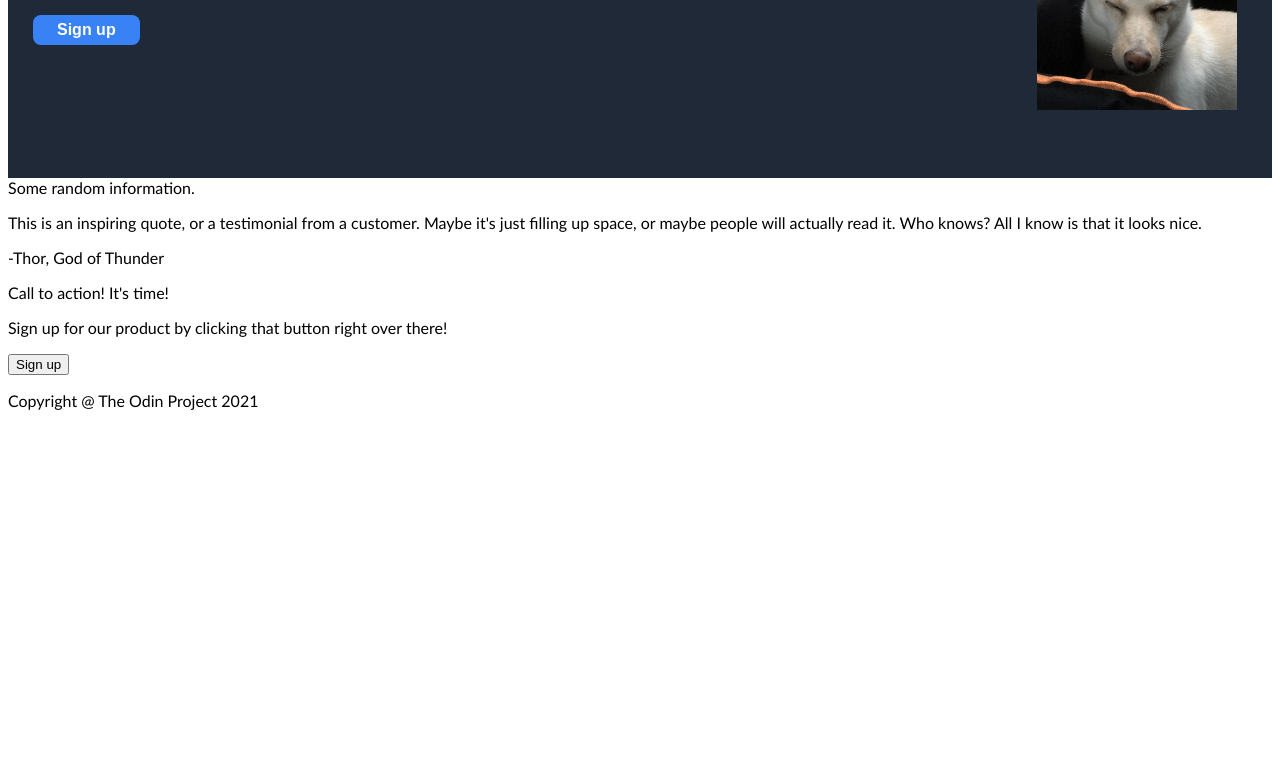
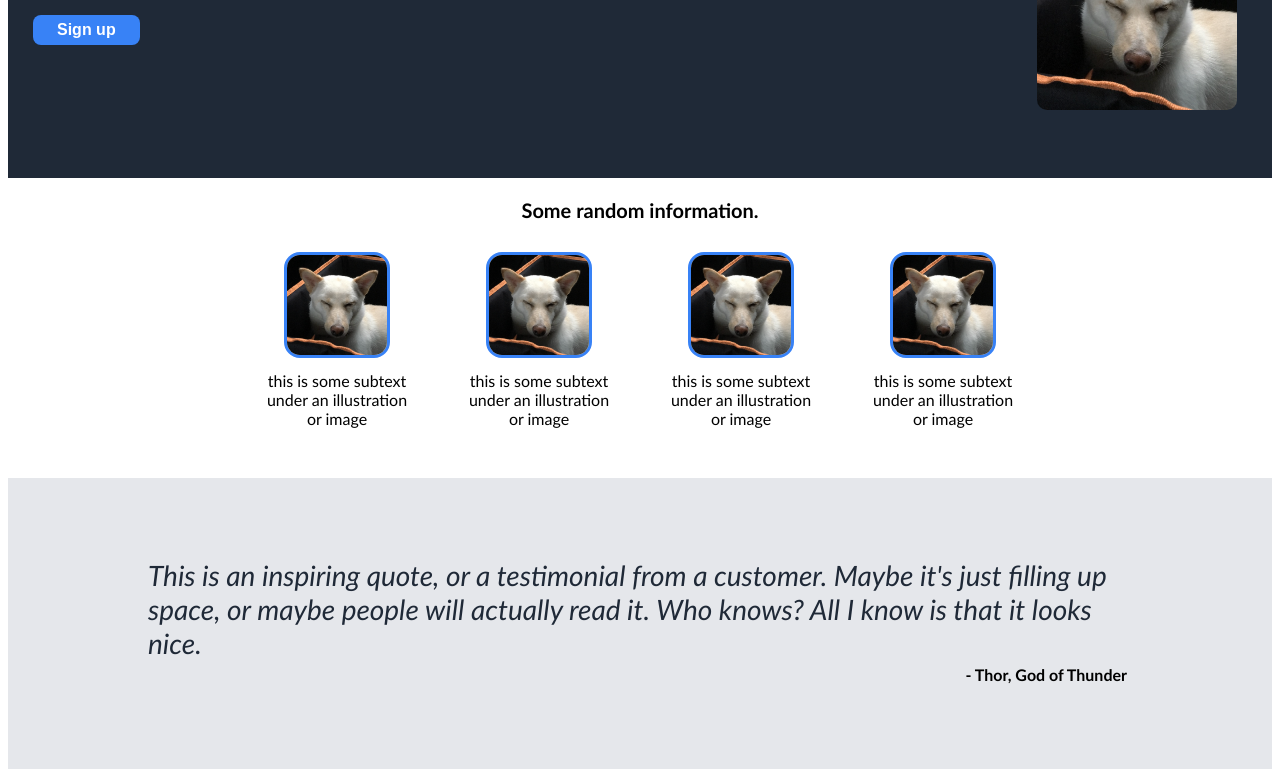
Before and after one commit to poki00/odin-landing-page, a plain HTML site: page index.html in a window 1280 px wide. Shown: the part 212-981 px from the top of the page. Before the commit the page ends 800 px from the top, so only its background shows below. Drawn offline with Linux system fonts and the light colour scheme.

Commit message:
Edit section two and three of index.html and style.css

```diff
--- a/index.html
+++ b/index.html
@@ -32,15 +32,31 @@
         </div>
     </div>
 
-    <div class="section-three">
-        Some random information.
-        <div class="row-three">
+    <div class="section-two">
+        <div class="title-two">Some random information.</div>
+        <div class="row-two">
+            <div class="box-two">
+                <img src="./images/Luna.png" alt="Luna">
+                <div class="text-two">this is some subtext under an illustration or image</div>
+            </div>
+            <div class="box-two">
+                <img src="./images/Luna.png" alt="Luna">
+                <div class="text-two">this is some subtext under an illustration or image</div>
+            </div>
+            <div class="box-two">
+                <img src="./images/Luna.png" alt="Luna">
+                <div class="text-two">this is some subtext under an illustration or image</div>
+            </div>
+            <div class="box-two">
+                <img src="./images/Luna.png" alt="Luna">
+                <div class="text-two">this is some subtext under an illustration or image</div>
+            </div>
         </div>
     </div>
 
-    <div class="section-four">
-        <p>This is an inspiring quote, or a testimonial from a customer. Maybe it's just filling up space, or maybe people will actually read it. Who knows? All I know is that it looks nice.</p>
-        <p>-Thor, God of Thunder</p>
+    <div class="section-three">
+        <p class="quote-three">This is an inspiring quote, or a testimonial from a customer. Maybe it's just filling up space, or maybe people will actually read it. Who knows? All I know is that it looks nice.</p>
+        <p class="name-three">- Thor, God of Thunder</p>
     </div>
 
     <div class="section-four">
--- a/style.css
+++ b/style.css
@@ -41,6 +41,7 @@
     width: 200px;
     height: 200px;
     margin: 10px;
+    border-radius: 10px;
 }
 
 .left-one button {
@@ -68,3 +69,59 @@
     justify-content: space-between;
     margin: 10px;
 }
+
+/*section-two*/
+.title-two {
+    font-size: 20px;
+    font-weight: 600;
+    text-align: center;
+    margin: 20px;
+}
+
+.box-two img {
+    width: 100px;
+    height: 100px;
+    border-radius: 16px;
+    border: 3px solid #3882F6;
+    transition-duration: 0.2s;
+}
+
+.box-two img:hover {
+    border: 3px solid gold;
+}
+
+/*section-two flex structure*/
+.row-two {
+    display: flex;
+    justify-content: center;
+    gap: 52px;
+    margin-bottom: 50px;
+}
+
+.box-two {
+    max-width: 150px;
+    text-align: center;
+}
+
+/*section-three*/
+.section-three {
+    background-color: #E5E7EB;
+    padding: 80px 140px;
+}
+
+.quote-three {
+    font-size: 28px;
+    font-style: italic;
+    font-weight: 200;
+    color: #1f2937;
+    margin: 0;
+
+}
+
+.name-three {
+    font-style: normal;
+    font-size: 16px;
+    font-weight: 600;
+    text-align: right;
+    margin: 5px;
+}
```
